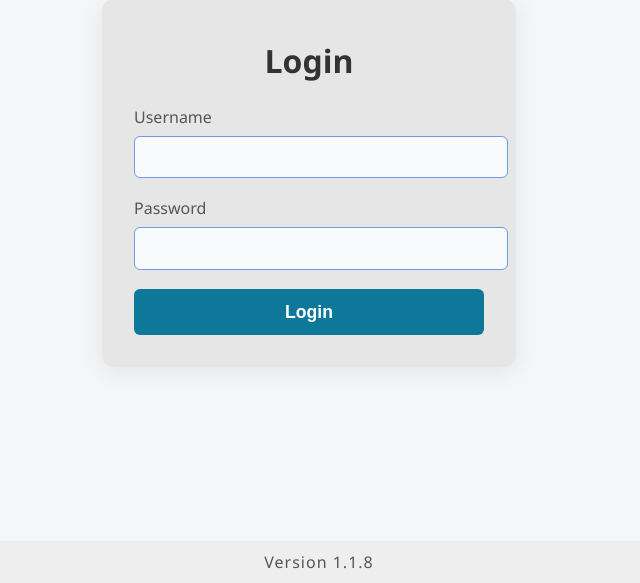
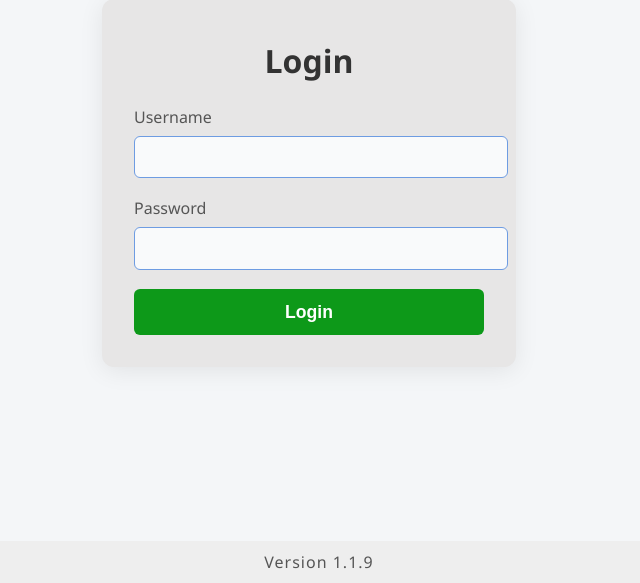
Before and after one commit to Hamdi-chebbi/test_app, a Flask app: page / in a window 1280 px wide. Shown: the part 217-800 px from the top of the page, without its empty margins (331-971 px from the left). Run offline with Flask 3, Linux system fonts and the light colour scheme.

Commit message:
update to version 1.1.9

```diff
--- a/templates/index.html
+++ b/templates/index.html
@@ -59,7 +59,7 @@
         .login-card button {
             width: 100%;
             padding: 0.8rem;
-            background: #0d7899;
+            background: #0d9919;
             color: #fff;
             border: none;
             border-radius: 6px;
--- a/version.py
+++ b/version.py
@@ -1,2 +1,2 @@
 # version.py
-VERSION = "1.1.8"
+VERSION = "1.1.9"
```
